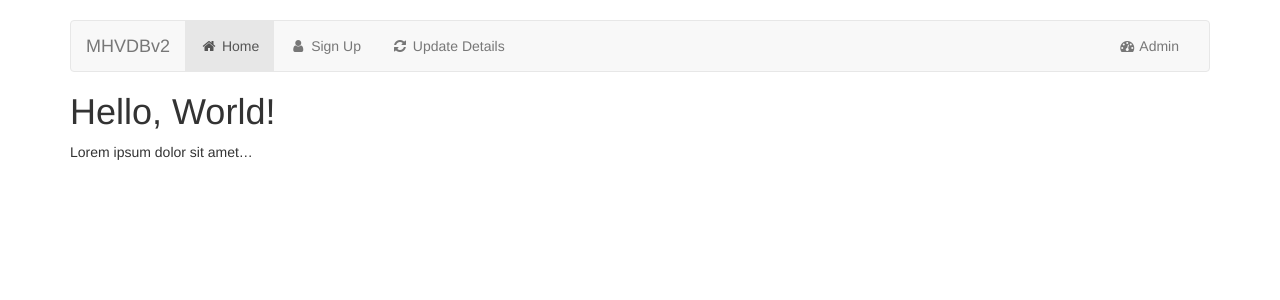
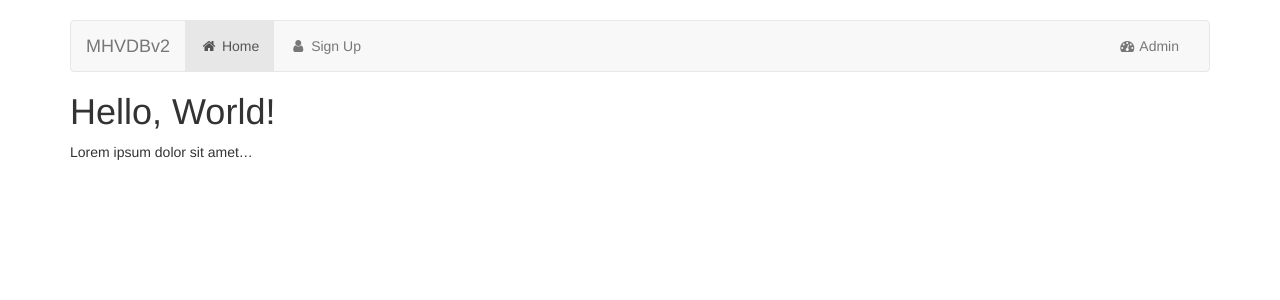
Before and after one commit to makehackvoid/mhvdb2, a Python web app: template mhvdb2/templates/index.html in a window 1280 px wide. Shown: the top 300 px of the page. Run offline with Jinja, Linux system fonts and the light colour scheme; the template is opened without the code that fills it, so the values that code supplies are empty; some libraries are stand-ins or nearby versions.

Commit message:
Update navbar items

```diff
--- a/mhvdb2/templates/_layout.html
+++ b/mhvdb2/templates/_layout.html
@@ -1,7 +1,6 @@
 {% set navigation_bar = [
     ('/', 'index', 'Home', 'home'),
-    ('/signup/', 'signup', 'Sign Up', 'user'),
-    ('/update/', 'update', 'Update Details', 'refresh')
+    ('/signup/', 'signup', 'Sign Up', 'user')
 ] -%}
 
 {% set active_page = active_page|default('index') -%}
@@ -37,7 +36,7 @@
                             <span class="sr-only">Toggle navigation</span>
                             <i class="fa fa-bars fa-lg"></i>
                         </button>
-                        <a class="navbar-brand" href="#">MHVDBv2</a>
+                        <a class="navbar-brand" href="/">MHVDBv2</a>
                     </div>
                     <div class="navbar-collapse collapse">
                         <ul class="nav navbar-nav">
@@ -47,7 +46,7 @@
                                 </li>
                             {% endfor %}
                         </ul>
-                        <ul class="nav navbar-nav navbar-right"><li><a href="#"><i class="fa fa-fw fa-dashboard"></i> Admin</a></li></ul>
+                        <ul class="nav navbar-nav navbar-right"><li><a href="/admin/"><i class="fa fa-fw fa-dashboard"></i> Admin</a></li></ul>
                     </div><!--/.nav-collapse -->
                 </div><!--/.container-fluid -->
             </div>
```
